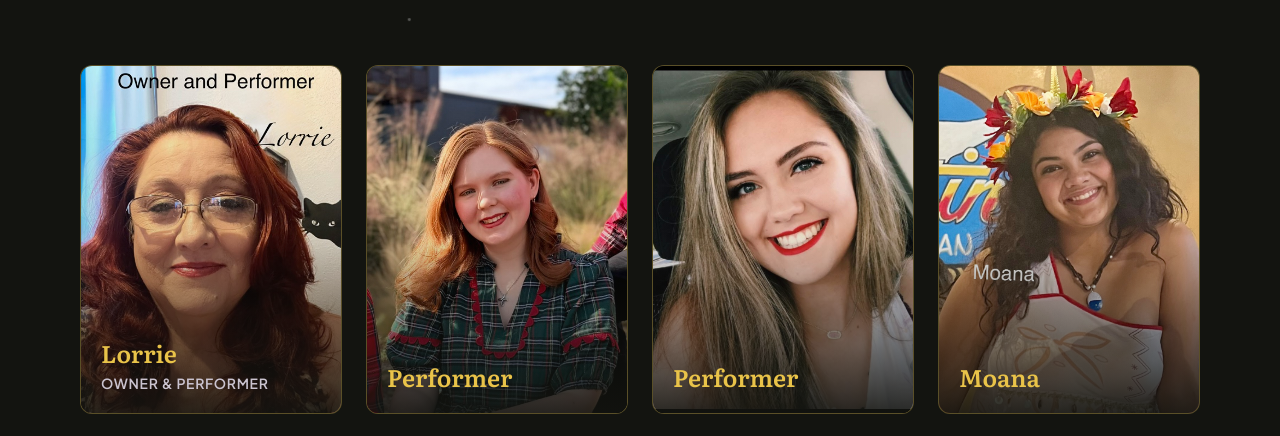
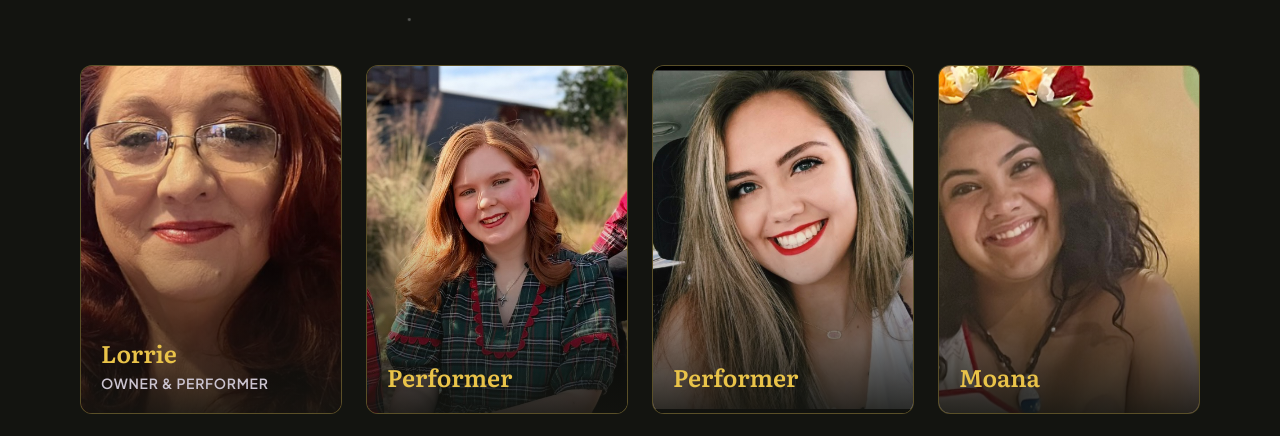
Before and after one commit to SourAtom-blip/Enchanted-character, a React (Vite) app in the folder client/: page /top-performers in a window 1280 px wide. Shown: the part 335-771 px from the top of the page. Built offline with nearby package versions, Linux system fonts and the light colour scheme; no server answers.

Commit message:
Crop baked-in name text from Top Performers photos

```diff
--- a/client/src/pages/TopPerformers.jsx
+++ b/client/src/pages/TopPerformers.jsx
@@ -1,23 +1,27 @@
 const PERFORMERS = [
-  { name: 'Lorrie', tag: 'Owner & Performer', image: '/top-performers/1.jpg' },
+  { name: 'Lorrie', tag: 'Owner & Performer', image: '/top-performers/1.jpg', size: '150% 150%', position: 'center 80%' },
   { name: 'Performer', tag: '', image: '/top-performers/2.jpg' },
   { name: 'Performer', tag: '', image: '/top-performers/4.jpg' },
-  { name: 'Moana', tag: '', image: '/top-performers/5.jpg' },
-  { name: 'Jose', tag: '', image: '/top-performers/6.jpg' },
-  { name: 'Ameri', tag: '', image: '/top-performers/7.jpg' },
-  { name: 'Addison', tag: '', image: '/top-performers/8.jpg' },
-  { name: 'Ryley', tag: '', image: '/top-performers/9.jpg' },
-  { name: 'Abbie', tag: '', image: '/top-performers/10.jpg' },
-  { name: 'Sonya', tag: '', image: '/top-performers/11.jpg' },
-  { name: 'Mia', tag: '', image: '/top-performers/unnamed.jpg' },
+  { name: 'Moana', tag: '', image: '/top-performers/5.jpg', size: '160% 160%', position: 'right 20%' },
+  { name: 'Jose', tag: '', image: '/top-performers/6.jpg', size: '150% 150%', position: 'right 75%' },
+  { name: 'Ameri', tag: '', image: '/top-performers/7.jpg', size: '150% 150%', position: 'left 75%' },
+  { name: 'Addison', tag: '', image: '/top-performers/8.jpg', size: '155% 155%', position: 'left 75%' },
+  { name: 'Ryley', tag: '', image: '/top-performers/9.jpg', size: '150% 150%', position: 'left 75%' },
+  { name: 'Abbie', tag: '', image: '/top-performers/10.jpg', size: '155% 155%', position: 'right 75%' },
+  { name: 'Sonya', tag: '', image: '/top-performers/11.jpg', size: '150% 150%', position: 'center 75%' },
+  { name: 'Mia', tag: '', image: '/top-performers/unnamed.jpg', size: '160% 160%', position: 'left 75%' },
 ];
 
 function PerformerCard({ performer }) {
   return (
     <div className="vellum-card gilded-edge rounded-xl overflow-hidden group relative aspect-[3/4] transition-transform duration-500 hover:scale-[1.02]">
       <div
-        className="w-full h-full bg-cover bg-center transition-transform duration-700 group-hover:scale-110"
-        style={{ backgroundImage: `url("${performer.image}")` }}
+        className="w-full h-full bg-cover transition-transform duration-700 group-hover:scale-110"
+        style={{
+          backgroundImage: `url("${performer.image}")`,
+          backgroundSize: performer.size || 'cover',
+          backgroundPosition: performer.position || 'center',
+        }}
       />
       <div className="absolute inset-0 bg-gradient-to-t from-background/90 via-background/10 to-transparent" />
       <div className="absolute bottom-0 left-0 right-0 p-5">
```
